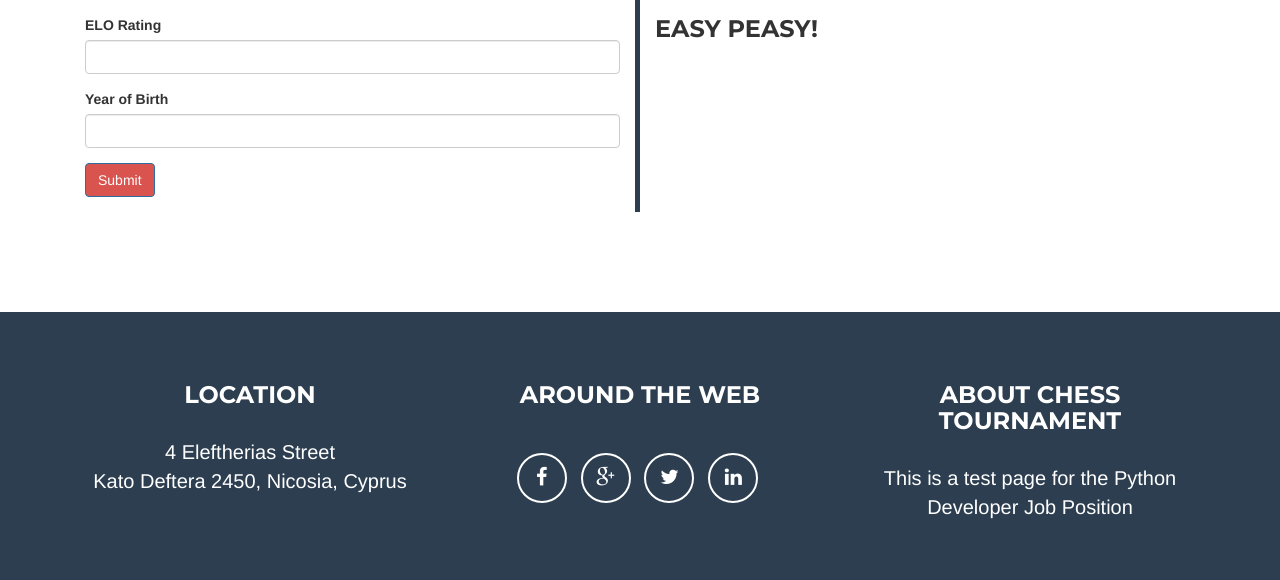
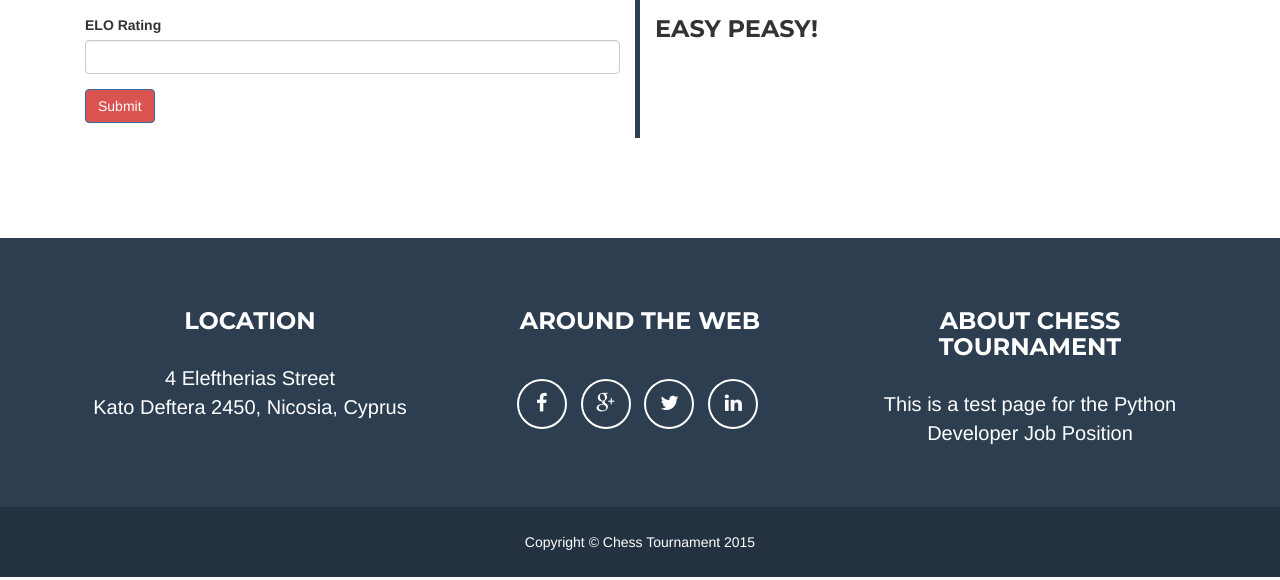
Before and after one commit to CoRafael/ChessTournament, a Django app: page / in a window 1280 px wide. Shown: the part 1395-1975 px from the top of the page. Run offline with Django 3.2, Linux system fonts and the light colour scheme; data that the repository does not hold is empty; some libraries are stand-ins or nearby versions.

Commit message:
Home page - Added Enter Participants

```diff
--- a/static/js/chess_tournament.js
+++ b/static/js/chess_tournament.js
@@ -15,7 +15,6 @@ $(document).ready(function () {
 
     $('#create_chess_player').on('submit', function (event) {
         event.preventDefault();
-        alert("ssx")
         $.post('/addsinglechess/', $(this).serialize(), function (data) {
             $('#intupdatealert').html(data).show(400);
             setTimeout(function () {
@@ -23,6 +22,7 @@ $(document).ready(function () {
             }, 4000);
         });
         console.log("form submitted!")  // sanity check
+        this.reset(); // clear form
     });
 
 
--- a/templates/base.html
+++ b/templates/base.html
@@ -195,13 +195,9 @@
                 </div>
                 <div class="form-group">
                     <label for="inputEloRating">ELO Rating</label>
-                    <input type="number" class="form-control" id="inputEloRating" name="elo_rating" required>
+                    <input type="number" class="form-control" id="inputEloRating" name="elo_rating" max="3000" required>
 
                     <div class="help-block with-errors"></div>
-                </div>
-                <div class="form-group">
-                    <label for="inputYearofBirth">Year of Birth</label>
-                    <input type="number" class="form-control" id="inputYearofBirth" name="year" required>
                 </div>
 
                 <div class="form-group">
```
